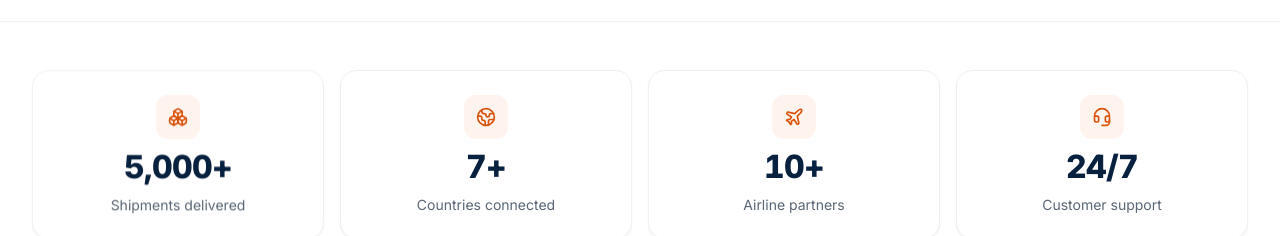
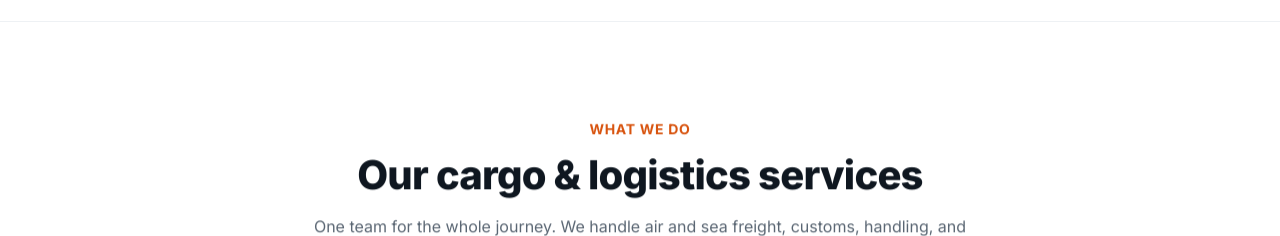
Before and after one commit to Ali-Key/FNS-Cargo, a React (Vite) app: page / in a window 1280 px wide. Shown: the part 716-952 px from the top of the page. Built offline with nearby package versions, Linux system fonts and the light colour scheme; no server answers; the database is empty.

Commit message:
refactor: remove achievements section from Home page

```diff
--- a/src/pages/Home.tsx
+++ b/src/pages/Home.tsx
@@ -247,29 +247,6 @@ export default function Home() {
         </div>
       </section>
 
-      {/* ACHIEVEMENTS — the numbers that build trust. */}
-      <div className="container-page mt-10 sm:mt-12">
-        <dl className="grid grid-cols-2 items-stretch gap-4 lg:grid-cols-4">
-          {ACHIEVEMENTS.map((stat, i) => (
-            <Reveal
-              as="div"
-              key={stat.label}
-              delay={i * 80}
-              className="group flex h-full flex-col items-center gap-2 rounded-2xl border border-steel-100 bg-white p-6 text-center shadow-elevation-1 transition-colors duration-240 ease-out-premium hover:border-steel-200"
-            >
-              <div className="flex h-11 w-11 items-center justify-center rounded-xl bg-accent-50 text-accent-600 transition-colors group-hover:bg-accent-100">
-                <stat.icon className="h-5 w-5" />
-              </div>
-              <dt className="font-tabular text-2xl font-extrabold leading-tight text-navy-900 sm:text-3xl">
-                {stat.value}
-              </dt>
-              <dd className="text-sm leading-snug text-steel-500">
-                {stat.label}
-              </dd>
-            </Reveal>
-          ))}
-        </dl>
-      </div>
 
       {/* SERVICES */}
       <section className="container-page py-16 sm:py-24">
```
